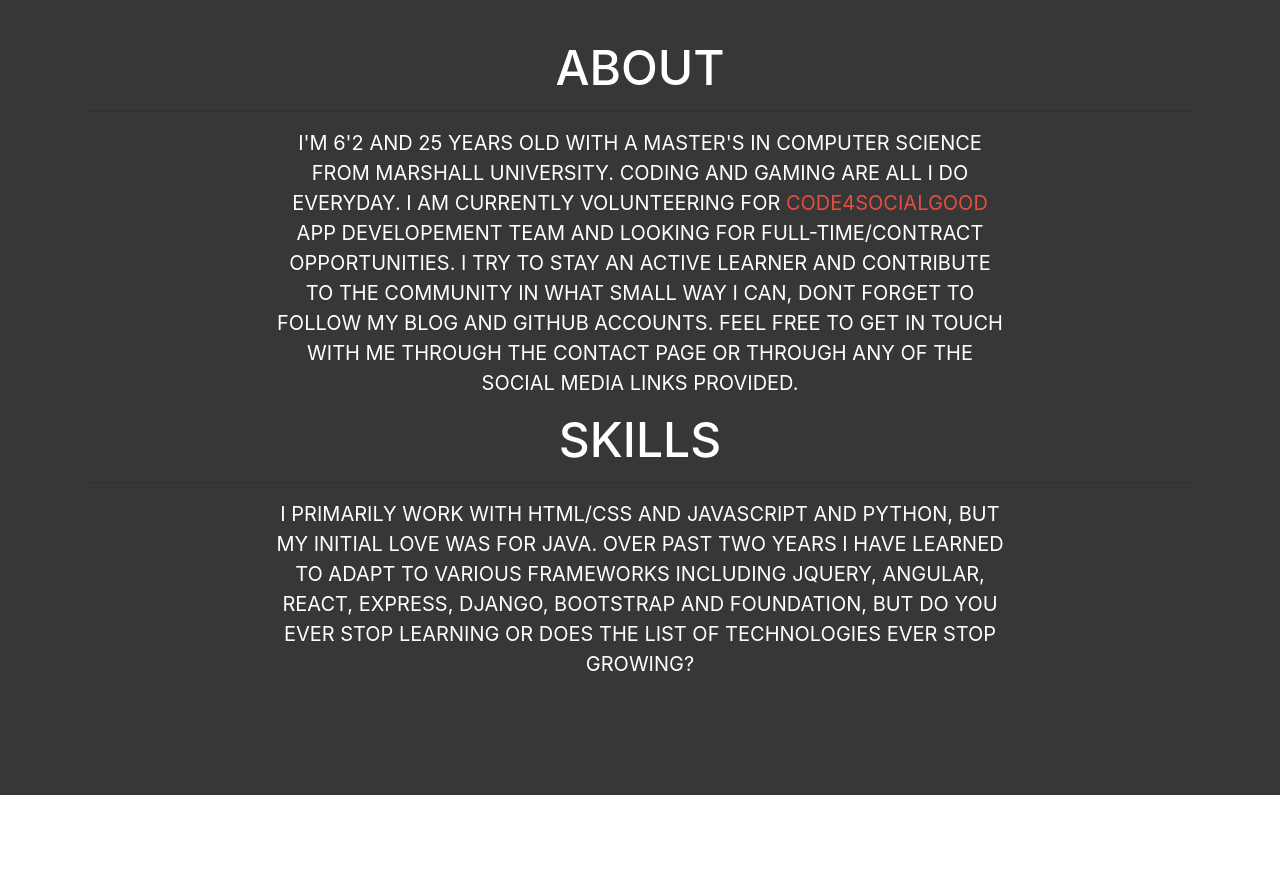
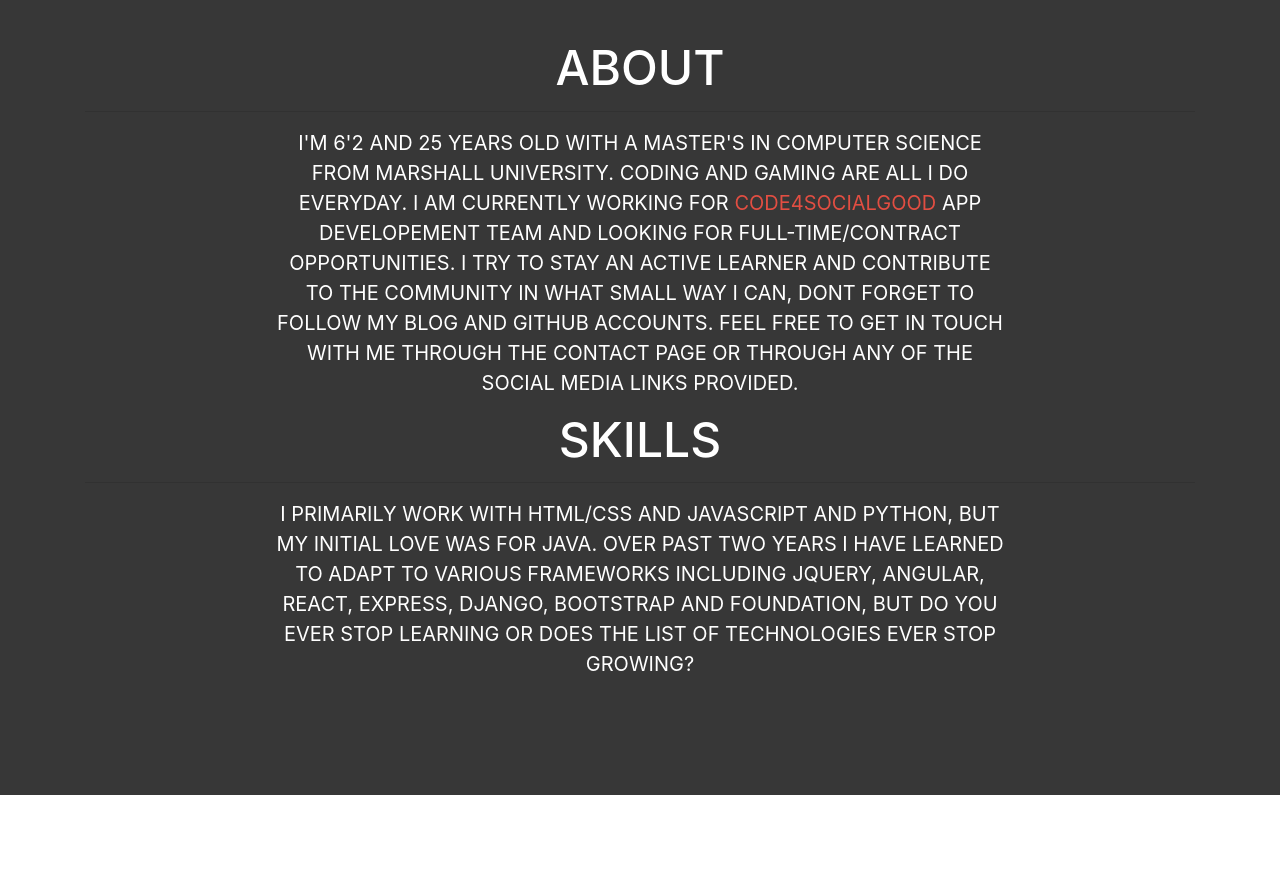
Before and after one commit to streetcoder10/streetcoder10.github.io, a website with bundled scripts: page index.html in a window 1280 px wide. Shown: the part 1900-2792 px from the top of the page. Built offline with nearby package versions, Linux system fonts and the light colour scheme.

Commit message:
- update index.html

```diff
--- a/index.html
+++ b/index.html
@@ -183,7 +183,7 @@
         <hr>
         <div class="row">
           <div class="col-lg-8 mx-auto text-center">
-            <p>I'm 6'2 and 25 years old with a master's in computer science from marshall university. Coding and Gaming are all i do everyday. I am currently volunteering for <a style="color: #E24E42;" target="_blank" href="https://app.code4socialgood.org/">Code4SocialGood</a></span> app developement team and looking for full-time/contract opportunities. I try to stay an active learner and contribute to the community in
+            <p>I'm 6'2 and 25 years old with a master's in computer science from marshall university. Coding and Gaming are all i do everyday. I am currently working for <a style="color: #E24E42;" target="_blank" href="https://app.code4socialgood.org/">Code4SocialGood</a></span> app developement team and looking for full-time/contract opportunities. I try to stay an active learner and contribute to the community in
             what small way i can, dont forget to follow my blog and github accounts.  Feel free to get in touch with me through the contact page or through any of the social media links provided.</p>
           </div>
         </div>
```
